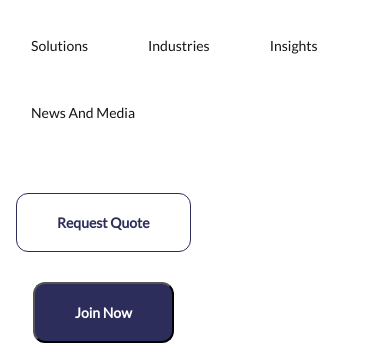
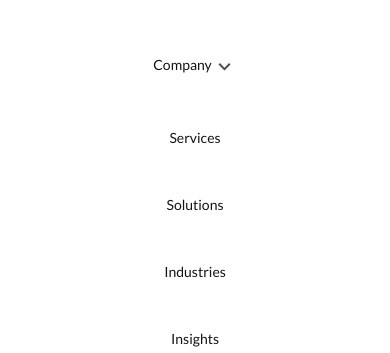
Before and after one commit to yashdarshankar2023/taskprovis, a plain HTML site: page index.html in a window 390 px wide. Shown: the part 217-570 px from the top of the page. Drawn offline with nearby package versions, Linux system fonts and the light colour scheme.

Commit message:
project updated

```diff
--- a/styles.css
+++ b/styles.css
@@ -562,12 +562,20 @@ footer > div > div:last-child > div > div:active {
   opacity: 0.9;
 }
 
+@media only screen and (max-width: 1300px) {
+  .navbtns{
+    display: none;
+  }
+
+}
+
 @media only screen and (max-width: 840px) {
   #myModal {
     display: none;
     width: 400px;
     height: 700px;
   }
+
 }
 @media only screen and (max-width: 650px) {
   #hero {
@@ -580,12 +588,7 @@ footer > div > div:last-child > div > div:active {
   #hero > img {
     margin-top: 60px;
   }
-  .navbtns {
-    display: flex;
-    flex-direction: column;
-    align-items: center;
-    gap: 30px;
-  }
+
   footer {
     margin-top: 88px;
     display: inline-flex;
@@ -616,4 +619,17 @@ footer > div > div:last-child > div > div:active {
     gap: 60px;
     flex-direction: row;
   }
+  nav > div {
+    display: flex;
+    flex-direction: column;
+    gap: 62.5px;
+    background: #fff;
+
+  }
+  nav > div > ul {
+    display: flex;
+    flex-direction: column;
+    align-items: center;
+    gap: 30px;
+  }
 }
```
